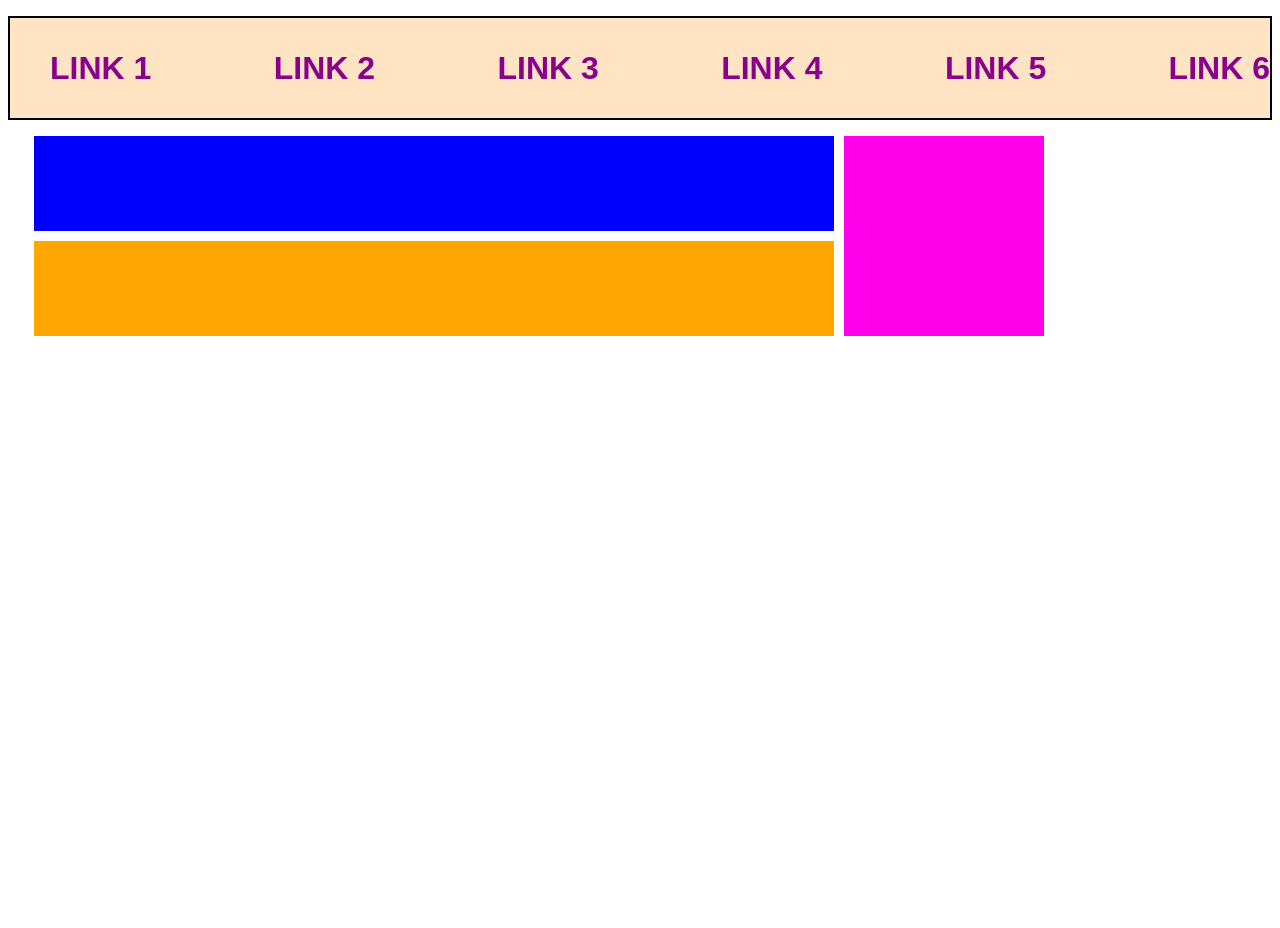
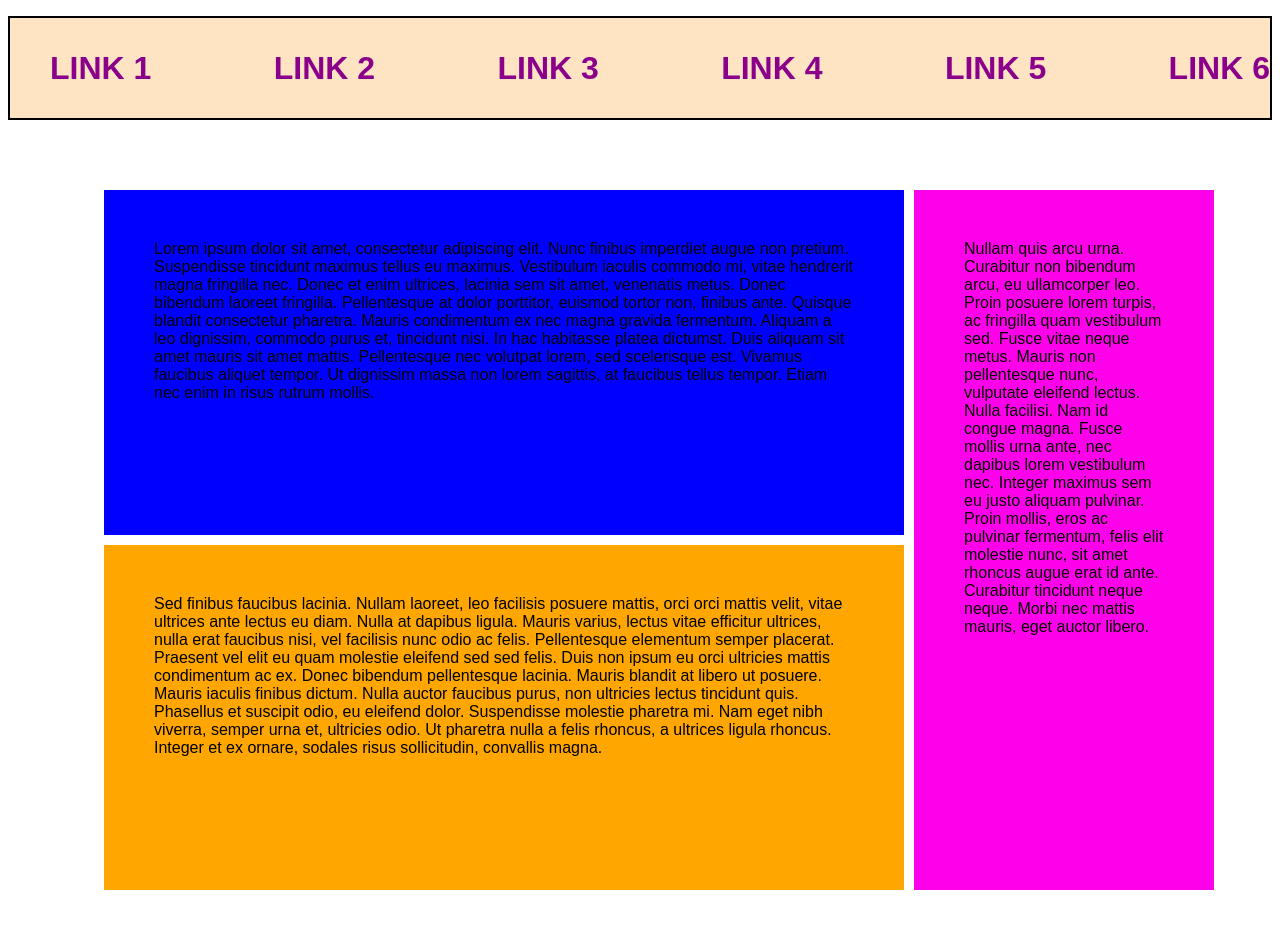
Before and after one commit to rohitha73/website01, a plain HTML site: page example01.html in a window 1280 px wide. Before the commit the page ends 800 px from the top, so only its background shows below. Drawn offline with Linux system fonts and the light colour scheme; a web font is replaced by a local one.

Commit message:
added texts

```diff
--- a/example01.css
+++ b/example01.css
@@ -27,20 +27,24 @@ a{
     grid-template-columns: 1rem 50rem 3rem;
     grid-template-rows: 50fr 50fr 50fr;
     gap: 10px;
+    margin: 70px;
 }
 .card1{
     display: flex;
     background-color: blue;
     grid-column: 2;
+    padding: 50px;
 }
 .card2{
-    height: 200px;
     width: 200px;
     background-color: rgb(255, 0, 234);
     grid-row: span 2;
+    height: 600px;
+    padding: 50px;
 }
 .card3{
     display: flex;
     grid-column: 2;
     background-color: rgb(255, 166, 0);
+    padding: 50px;
 }
--- a/example01.html
+++ b/example01.html
@@ -21,9 +21,15 @@
         </ul>
     </div>
     <div class="card-container">
-        <div class="card1"></div>
-        <div class="card2"></div>
-        <div class="card3"></div>
+        <div class="card1">
+            Lorem ipsum dolor sit amet, consectetur adipiscing elit. Nunc finibus imperdiet augue non pretium. Suspendisse tincidunt maximus tellus eu maximus. Vestibulum iaculis commodo mi, vitae hendrerit magna fringilla nec. Donec et enim ultrices, lacinia sem sit amet, venenatis metus. Donec bibendum laoreet fringilla. Pellentesque at dolor porttitor, euismod tortor non, finibus ante. Quisque blandit consectetur pharetra. Mauris condimentum ex nec magna gravida fermentum. Aliquam a leo dignissim, commodo purus et, tincidunt nisi. In hac habitasse platea dictumst. Duis aliquam sit amet mauris sit amet mattis. Pellentesque nec volutpat lorem, sed scelerisque est. Vivamus faucibus aliquet tempor. Ut dignissim massa non lorem sagittis, at faucibus tellus tempor. Etiam nec enim in risus rutrum mollis.
+        </div>
+        <div class="card2">
+            Nullam quis arcu urna. Curabitur non bibendum arcu, eu ullamcorper leo. Proin posuere lorem turpis, ac fringilla quam vestibulum sed. Fusce vitae neque metus. Mauris non pellentesque nunc, vulputate eleifend lectus. Nulla facilisi. Nam id congue magna. Fusce mollis urna ante, nec dapibus lorem vestibulum nec. Integer maximus sem eu justo aliquam pulvinar. Proin mollis, eros ac pulvinar fermentum, felis elit molestie nunc, sit amet rhoncus augue erat id ante. Curabitur tincidunt neque neque. Morbi nec mattis mauris, eget auctor libero.
+        </div>
+        <div class="card3">
+            Sed finibus faucibus lacinia. Nullam laoreet, leo facilisis posuere mattis, orci orci mattis velit, vitae ultrices ante lectus eu diam. Nulla at dapibus ligula. Mauris varius, lectus vitae efficitur ultrices, nulla erat faucibus nisi, vel facilisis nunc odio ac felis. Pellentesque elementum semper placerat. Praesent vel elit eu quam molestie eleifend sed sed felis. Duis non ipsum eu orci ultricies mattis condimentum ac ex. Donec bibendum pellentesque lacinia. Mauris blandit at libero ut posuere. Mauris iaculis finibus dictum. Nulla auctor faucibus purus, non ultricies lectus tincidunt quis. Phasellus et suscipit odio, eu eleifend dolor. Suspendisse molestie pharetra mi. Nam eget nibh viverra, semper urna et, ultricies odio. Ut pharetra nulla a felis rhoncus, a ultrices ligula rhoncus. Integer et ex ornare, sodales risus sollicitudin, convallis magna.
+        </div>
     </div>
 </body>
 </html>
```
